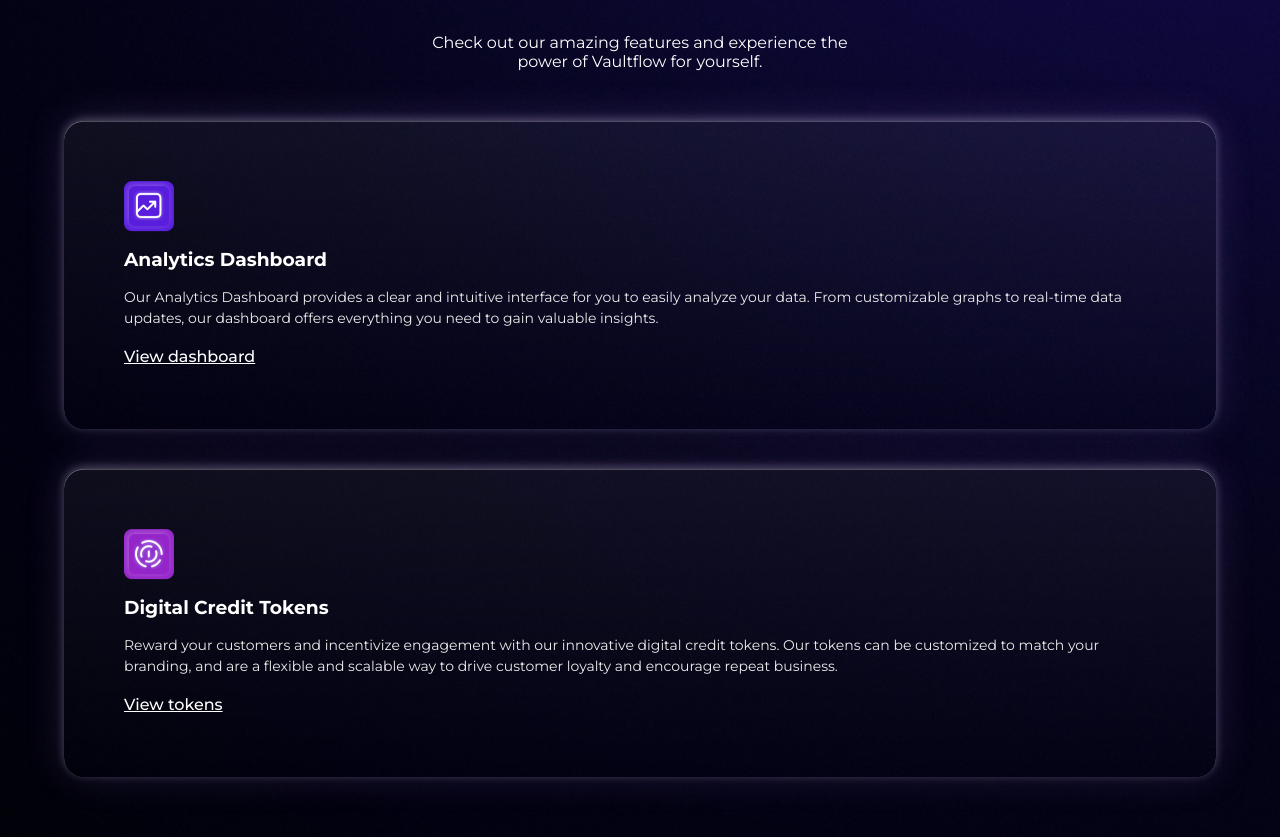
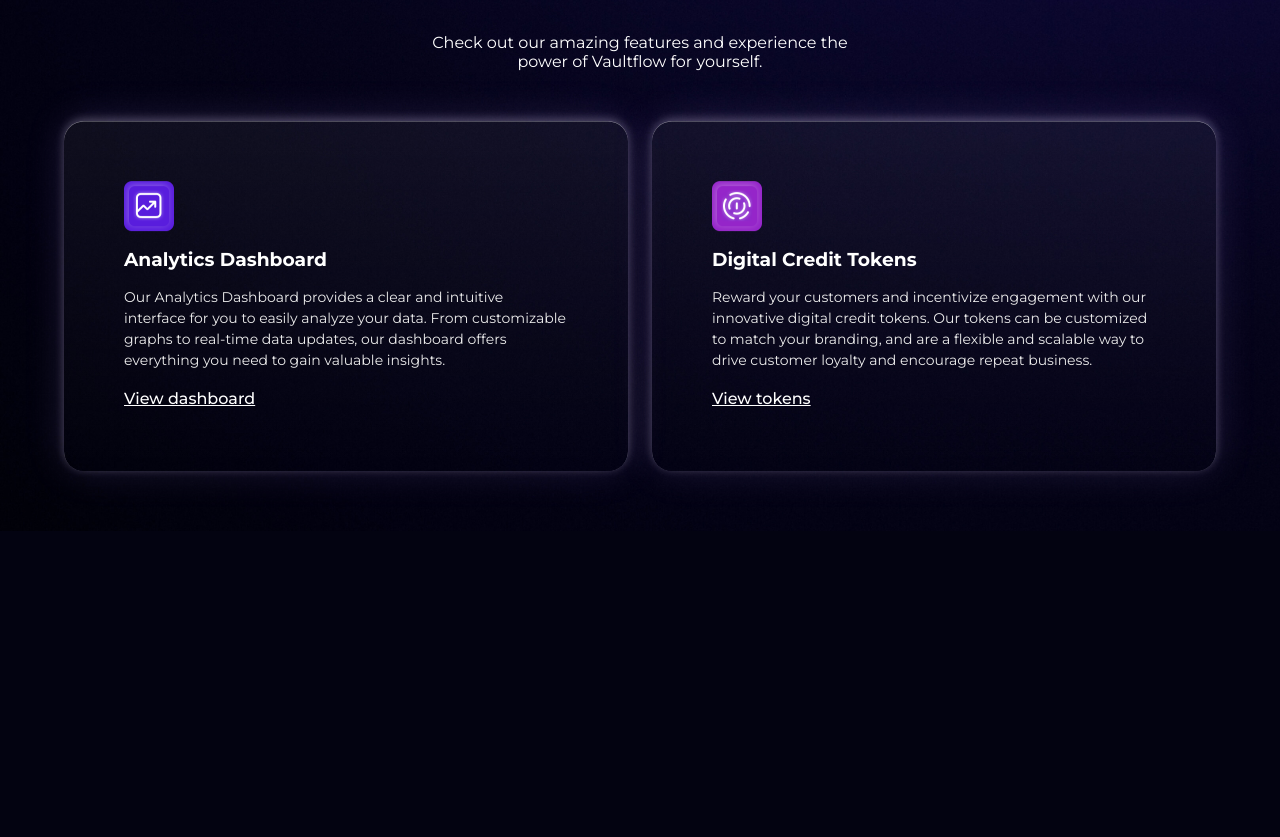
Before and after one commit to diesos/VaultFlow, a React (Vite) app in the folder vaultflow/: page / in a window 1280 px wide. Shown: the part 1242-2079 px from the top of the page. After the commit the page ends 1773 px from the top, so only its background shows below. Built offline with nearby package versions, Linux system fonts and the light colour scheme.

Commit message:
feat: Add lazy loading for images in Cards component

```diff
--- a/vaultflow/src/components/Cards.jsx
+++ b/vaultflow/src/components/Cards.jsx
@@ -1,3 +1,4 @@
+import { useState, useEffect } from "react";
 import styled from "styled-components";
 import Logo from "../assets/icon1.png";
 import Logo2 from "../assets/icon2.png";
@@ -41,35 +42,66 @@
   text-decoration-line: underline;
   margin-top: 16px;
 `;
-export const Cards = (props) => {
+
+export const Cards = () => {
+  const [isSmallScreen, setIsSmallScreen] = useState(false);
+
+  useEffect(() => {
+    const handleResize = () => {
+      setIsSmallScreen(window.innerWidth < 780);
+    };
+
+    window.addEventListener("resize", handleResize);
+
+    // Check initial screen size
+    handleResize();
+
+    return () => {
+      window.removeEventListener("resize", handleResize);
+    };
+  }, []);
   return (
     <>
+      <div
+        style={{
+          display: "flex",
+          justifyContent: "center",
+          gap: "24px",
+          width: "90%",
+          flexWrap: isSmallScreen ? "wrap" : "nowrap",
+        }}
+      >
         <Card>
           <img src={Logo}></img>
-        <div style={{ display: "flex", flexDirection: "column", gap: "16px" }}>
+          <div
+            style={{ display: "flex", flexDirection: "column", gap: "16px" }}
+          >
             <h3>Analytics Dashboard</h3>
             <StyledParagraph>
-            Our Analytics Dashboard provides a clear and intuitive interface for
-            you to easily analyze your data. From customizable graphs to
-            real-time data updates, our dashboard offers everything you need to
-            gain valuable insights.
+              Our Analytics Dashboard provides a clear and intuitive interface
+              for you to easily analyze your data. From customizable graphs to
+              real-time data updates, our dashboard offers everything you need
+              to gain valuable insights.
               <StyledLink>View dashboard</StyledLink>
             </StyledParagraph>
           </div>
         </Card>
         <Card>
           <img src={Logo2}></img>
-        <div style={{ display: "flex", flexDirection: "column", gap: "16px" }}>
+          <div
+            style={{ display: "flex", flexDirection: "column", gap: "16px" }}
+          >
             <h3>Digital Credit Tokens</h3>
             <StyledParagraph>
-            Reward your customers and incentivize engagement with our innovative
-            digital credit tokens. Our tokens can be customized to match your
-            branding, and are a flexible and scalable way to drive customer
-            loyalty and encourage repeat business.
+              Reward your customers and incentivize engagement with our
+              innovative digital credit tokens. Our tokens can be customized to
+              match your branding, and are a flexible and scalable way to drive
+              customer loyalty and encourage repeat business.
               <StyledLink>View tokens</StyledLink>
             </StyledParagraph>
           </div>
         </Card>
+      </div>
     </>
   );
 };
```
Lines whose indentation alone changed are shown as unchanged.
